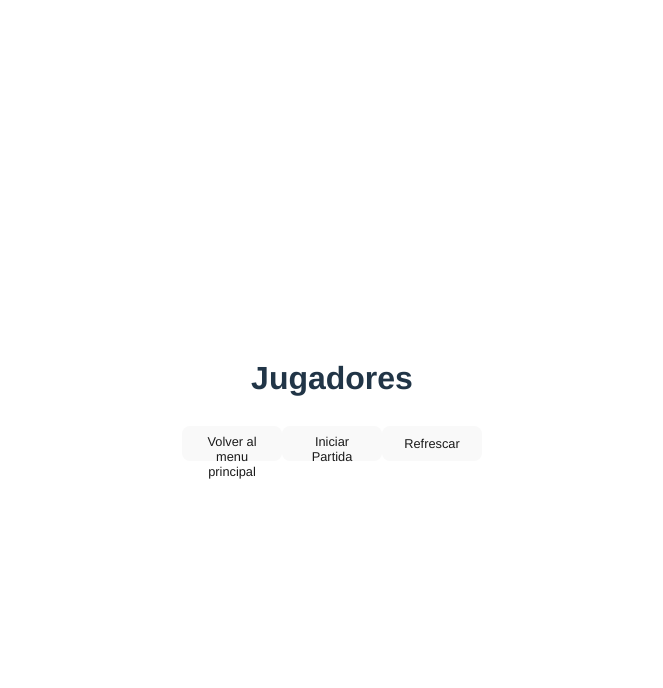
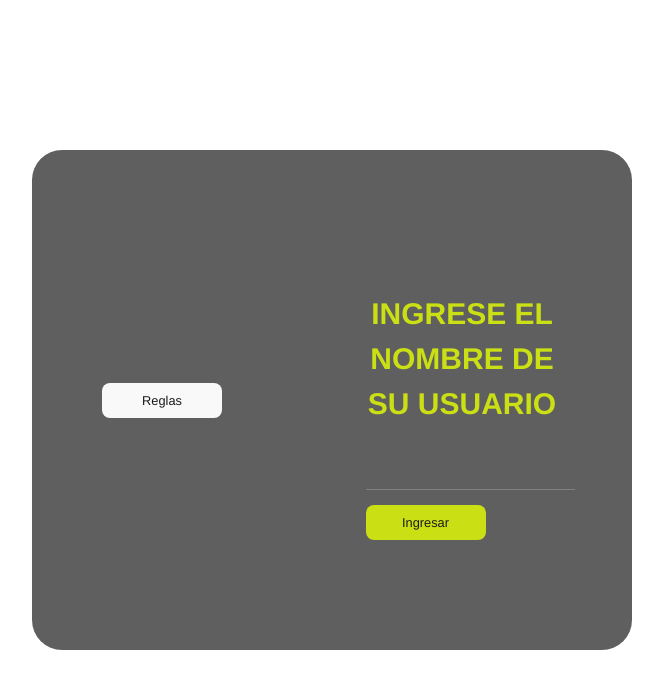
Before and after one commit to cuevasnacho/lacosa, a React (Vite) app in the folder frontend/: page / in a window 1280 px wide. Shown: the top 688 px of the page, without its empty margins (308-971 px from the left). Built offline with nearby package versions, Linux system fonts and the light colour scheme.

Commit message:
antes de subir lo de marcos

```diff
--- a/frontend/src/components/Lobby/Lobby.jsx
+++ b/frontend/src/components/Lobby/Lobby.jsx
@@ -5,9 +5,10 @@ import { httpRequest } from '../../services/HttpService.js';
 
 function Lobby() {
     const navigate = useNavigate();
-    const {idLobby} = useParams();
-    //const esHost = window.localStorage.getItem('Host');
-    const esHost = true;
+    const {idLobby} = useParams(); /* idLobby === idPartida */
+
+    const esHost = window.localStorage.getItem('Host');
+    //const esHost = true;
 
     function Menu() {
         /* No hay un endpoint del back para volver al home*/
--- a/frontend/src/containers/App/App.jsx
+++ b/frontend/src/containers/App/App.jsx
@@ -8,7 +8,7 @@ function App() {
   return (
     <Router>
       <Routes>
-          <Route index element={<Lobby />}/>
+          <Route index element={<Inicio />}/>
           <Route path='/home' element={<Inicio />}/>
           <Route path='/crear' element={<FormCrearPartida />}/>
           <Route path='/lobby/:idLobby' element={<Lobby />}/>
```
